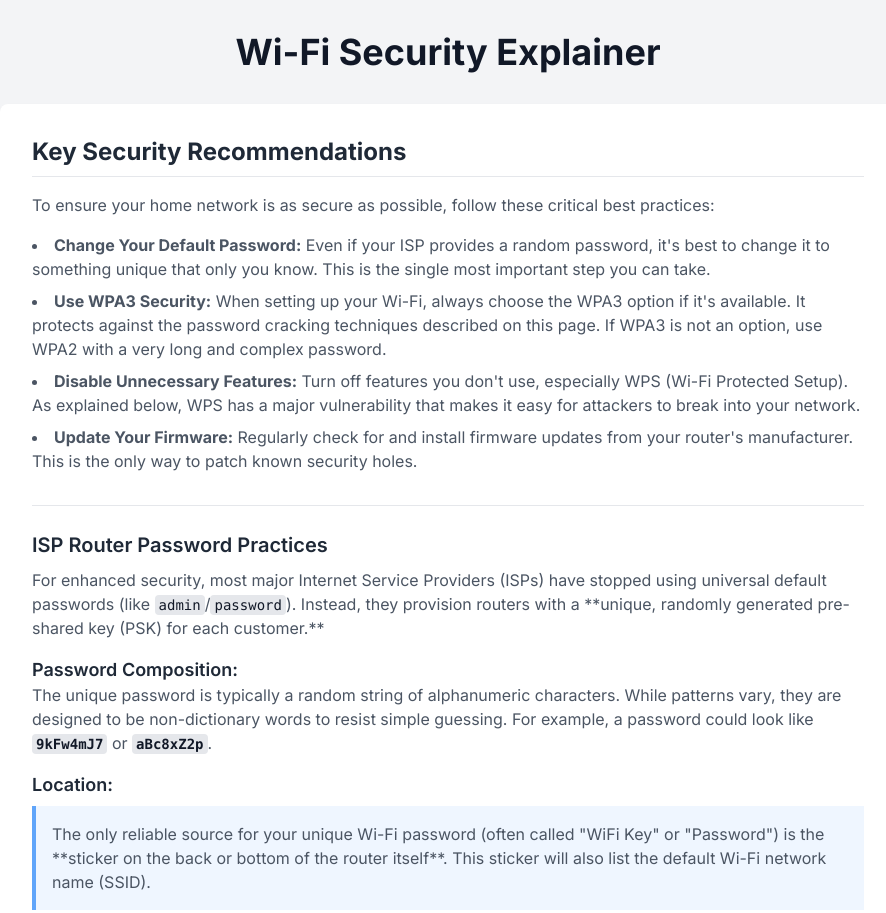
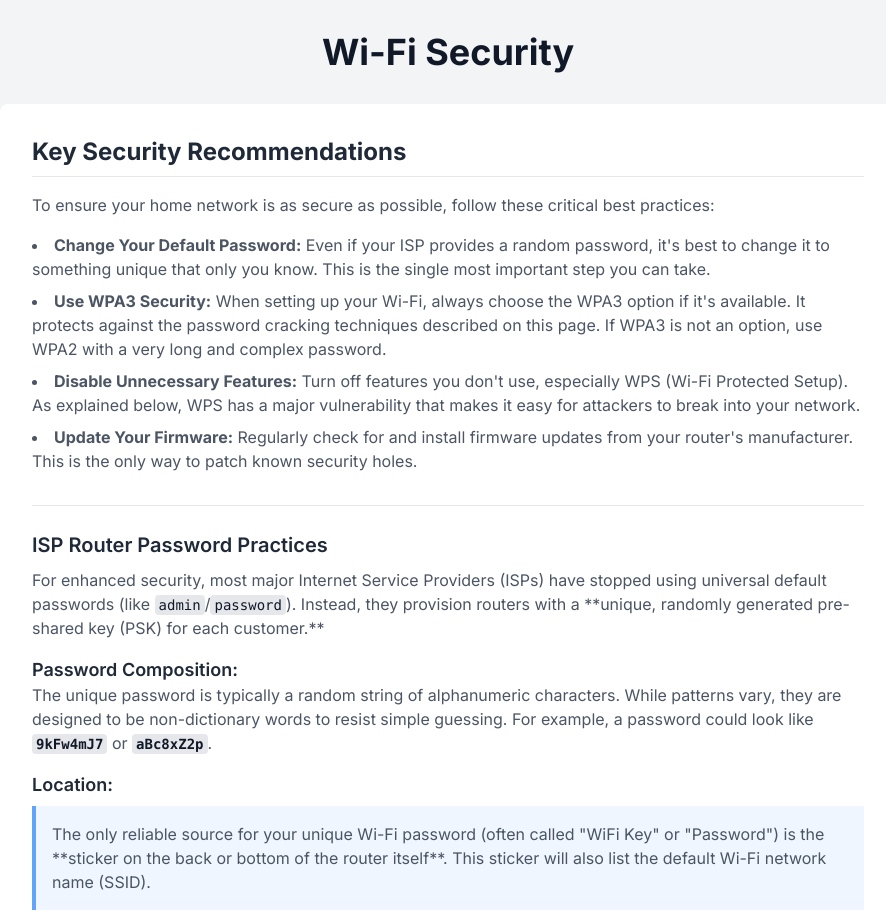
Before and after one commit to secfo/html, a plain HTML site: page index.html in a window 1280 px wide. Shown: the top 913 px of the page, without its empty margins (192-1078 px from the left). Drawn offline with nearby package versions, Linux system fonts and the light colour scheme.

Commit message:
Update index.html

```diff
--- a/index.html
+++ b/index.html
@@ -3,7 +3,7 @@
 <head>
     <meta charset="UTF-8">
     <meta name="viewport" content="width=device-width, initial-scale=1.0">
-    <title>ISP & Wi-Fi Security Information</title>
+    <title>Wi-Fi Security</title>
     <script src="https://cdn.tailwindcss.com"></script>
     <link href="https://fonts.googleapis.com/css2?family=Inter:wght@400;500;600;700&display=swap" rel="stylesheet">
     <style>
@@ -39,7 +39,7 @@
     <div class="container mx-auto p-4 sm:p-6 lg:p-8">
 
         <header class="text-center mb-8">
-            <h1 class="text-3xl sm:text-4xl font-bold text-gray-900">Wi-Fi Security Explainer</h1>
+            <h1 class="text-3xl sm:text-4xl font-bold text-gray-900">Wi-Fi Security</h1>
         </header>
 
         <div class="bg-white p-8 rounded-lg shadow-md max-w-4xl mx-auto">
```
